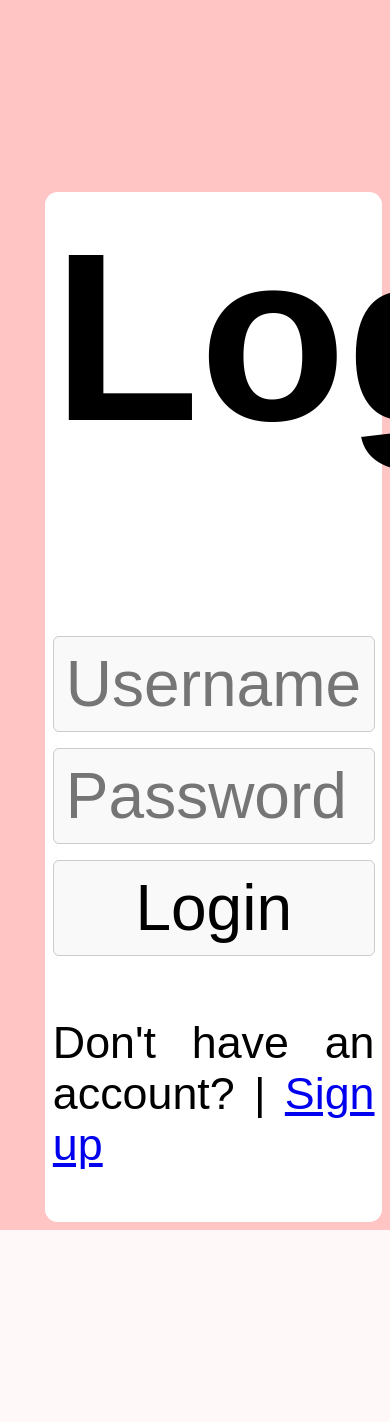
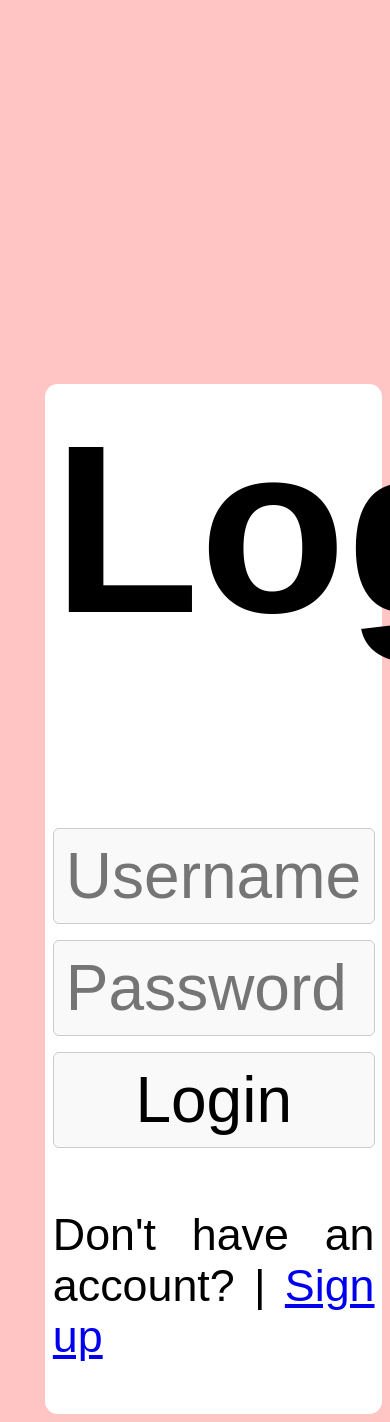
Before and after one commit to SithabileM/shopping, a Django app: page / in a window 390 px wide; the page is wider, and only the part inside the window is pictured. Before the commit the page ends 1230 px from the top of that part, so only its background shows below. Run offline with Django 5.2, Linux system fonts and the light colour scheme.

Commit message:
fix layout on mobile

```diff
--- a/monde/static/css/login.css
+++ b/monde/static/css/login.css
@@ -29,7 +29,7 @@ body{
    background-color: white;
    width: 90%;
    margin-left: 10%;
-   margin-top: 12rem;
+   margin-top: 24rem;
    padding: 2% 2% 2% 2%;
    border-radius: .8rem;
    text-align: justify;
```
